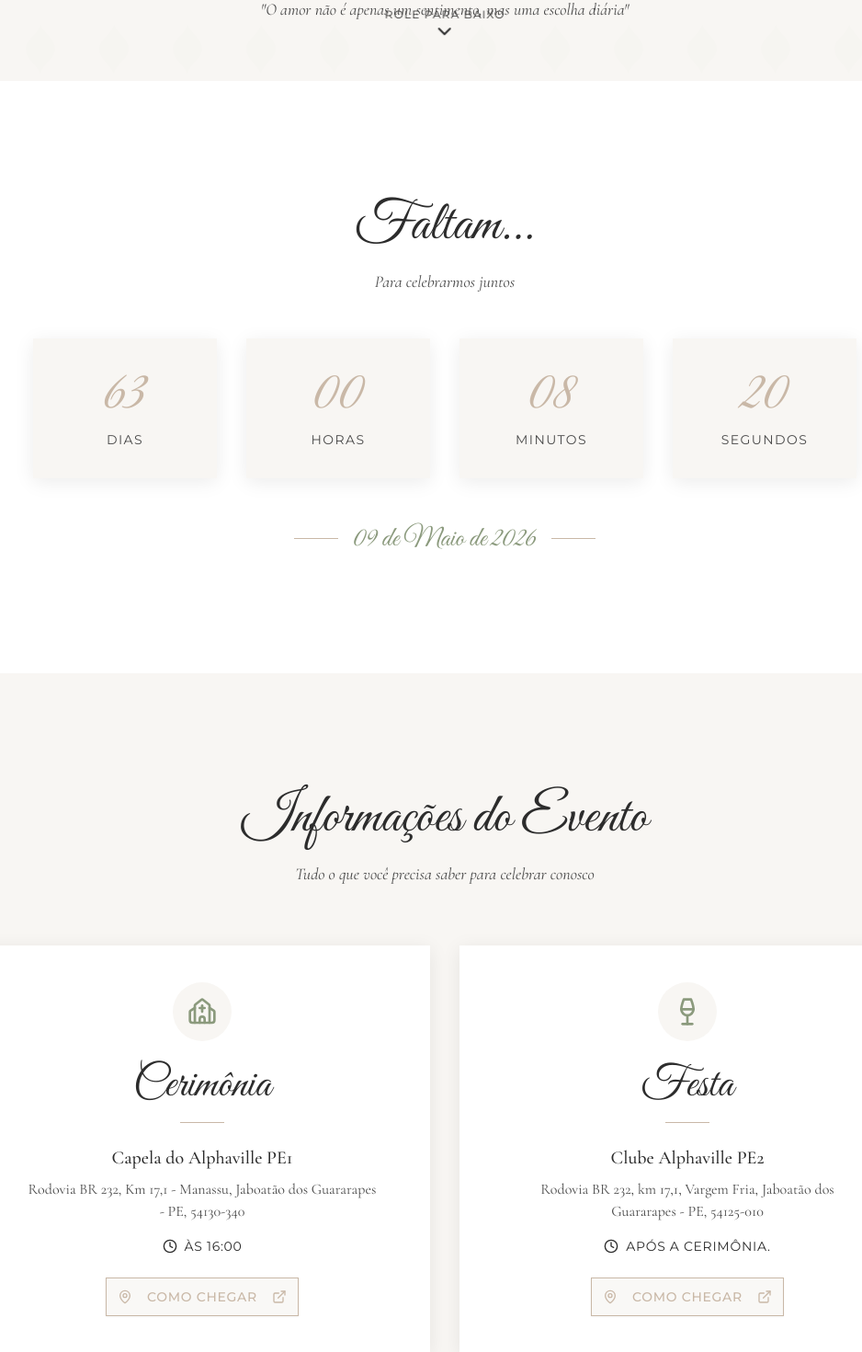
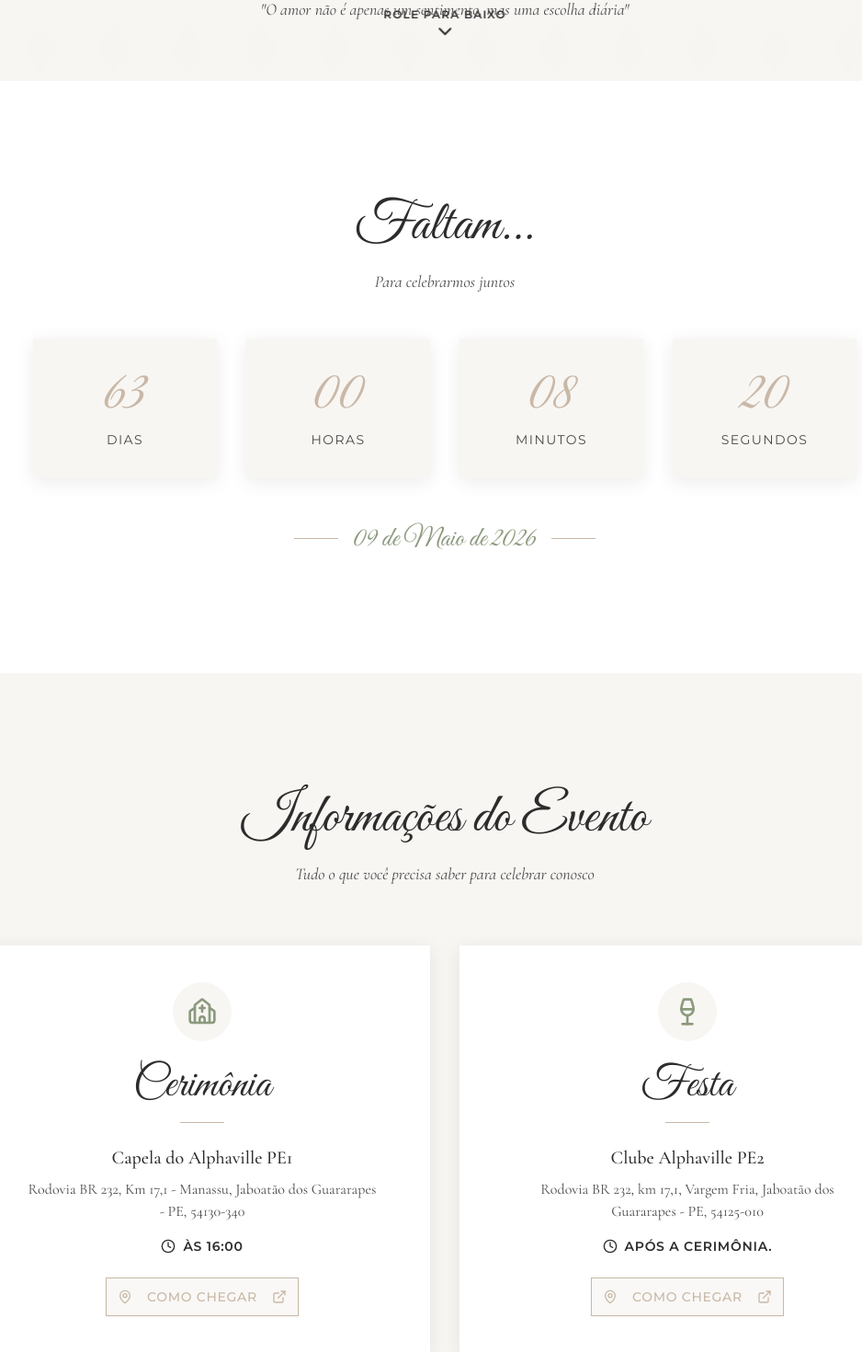
Before and after one commit to AdailtonMRO/BodasdePrata, a React (Vite) app: page / in a window 1280 px wide. Shown: the part 1100-2570 px from the top of the page at 92% size, without its empty margins (156-1094 px from the left). Built offline with nearby package versions, Linux system fonts and the light colour scheme.

Commit message:
negrito do roleprar baixo

```diff
--- a/src/sections/EventInfo.tsx
+++ b/src/sections/EventInfo.tsx
@@ -42,7 +42,7 @@ function EventCard({ icon, title, location, address, time, mapsUrl, delay, isVis
 
         <div className="flex items-center gap-2 text-dark-text mb-6">
           <Clock className="w-4 h-4" />
-          <span className="font-sans text-sm uppercase tracking-wider">{time}</span>
+          <span className="font-sans text-sm uppercase tracking-wider font-bold">{time}</span>
         </div>
 
         <Button
--- a/src/sections/Hero.tsx
+++ b/src/sections/Hero.tsx
@@ -72,7 +72,7 @@ export function Hero() {
         style={{ animationDelay: '1s' }}
         aria-label="Rolar para conteúdo"
       >
-        <span className="font-sans text-xs uppercase tracking-widest">Role para baixo</span>
+        <span className="font-sans text-xs uppercase tracking-widest font-bold">Role para baixo</span>
         <ChevronDown className="w-6 h-6 animate-bounce-soft" />
       </button>
     </section>
```
